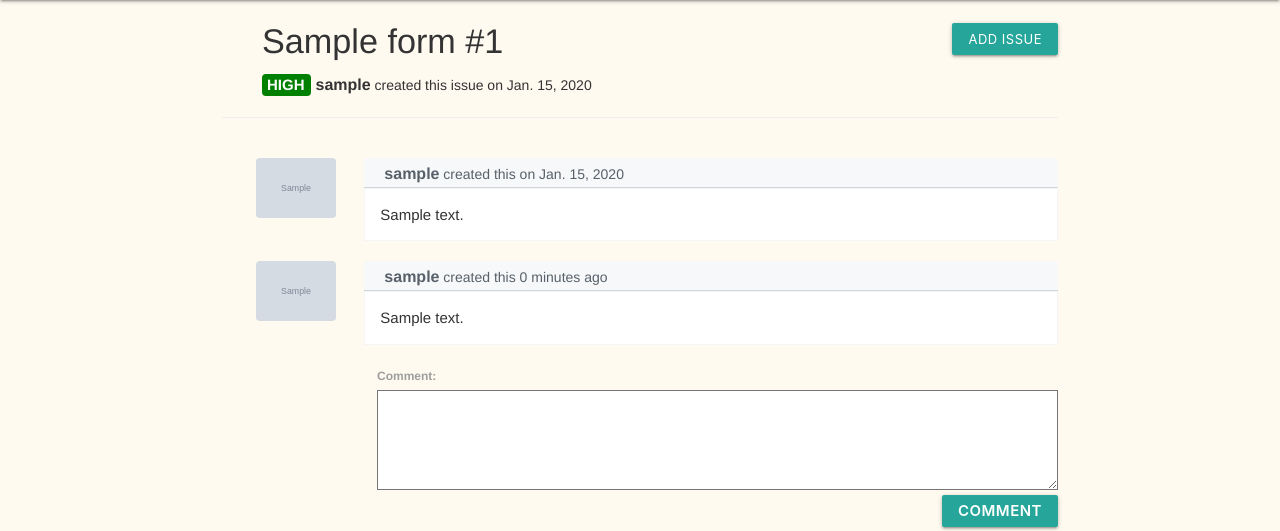
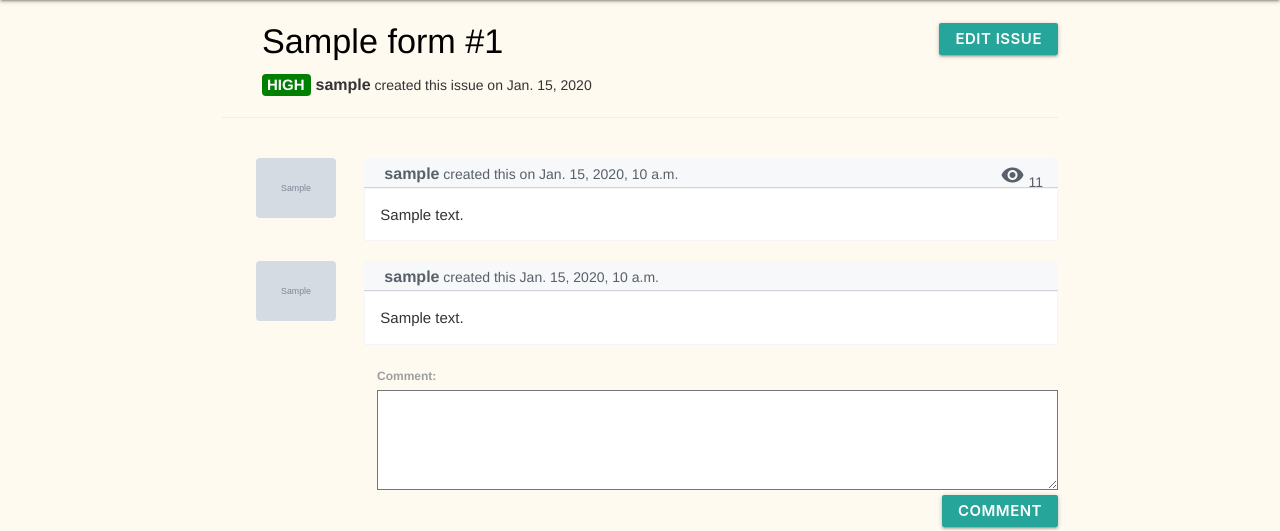
Before and after one commit to Ramanathan03/Issue-tracker, a Django app: page /tickets/1/ in a window 1280 px wide. Shown: the part 70-601 px from the top of the page. Run offline with Django 3.2, Linux system fonts and the light colour scheme; a user stored in the database is signed in; tables that the repository leaves empty hold one stand-in row (values such as "Sample post"); grey boxes marked "Sample" are stand-in pictures; some libraries are stand-ins or nearby versions.

Commit message:
added edit-tickets page and added views for high priority user

```diff
--- a/tickets/templates/show_tickets.html
+++ b/tickets/templates/show_tickets.html
@@ -11,9 +11,14 @@
           <div class="title-padding-show">
 
            <div>
-            <a class="nav-font float-button " href="{% url 'add_tickets' %}"><button class="btn btn-success btn-small">Add Issue</button></a>
+            {% if user == ticket.author and ticket.priority == "HIGH" %}
+            <button class="btn btn-success btn-small nav-font float-button"><a class="nav-font float-button " style="color:White; text-decoration:none;" href="{% url 'edit' ticket.id %}">Edit Issue</a></button>
+            {% else %}
+            <button class="btn btn-success btn-small nav-font float-button"><a class="nav-font float-button" style="color:White; text-decoration:none;" href="{% url 'add_tickets' %}">Add Issue</a></button>
+            {% endif %}
            </div>
-          <h4 class="title-size-in-show"><span>{{ticket.title}} </span><span>#{{ticket.id}}</span></h4>
+          <h4 class="title-size-in-show" style="color:black;"><span>{{ticket.title}} </span><span>#{{ticket.id}}</span>
+          </h4>
 
            </div>
            <div class="title-padding-show">
@@ -45,7 +50,11 @@
     {% endif %}
        <div class="col-xs-10 col-md-10 whole-description-padding">
         <div class="head-description">
-         <span class="user-author-font">{{ticket.author}}</span> created this on {{ticket.date_create.date}}
+         <span class="user-author-font">{{ticket.author}}</span> created this on {{ticket.date_create}}
+         {% if user == ticket.author and ticket.priority == "HIGH" %}
+         <span>
+         <p class=" float-button"><i class="material-icons">visibility</i> {{ticket.views}}</p> </span>
+         {% endif %}
         </div>
            <div class="body-description">
    {{ticket.description}}
@@ -64,7 +73,7 @@
      {% endif %}
        <div class="col-xs-10 col-md-10 whole-description-padding">
         <div class="head-description">
-         <span class="user-author-font">{{comments.user}}</span> created this {{comments.comment_created|timesince}} ago
+         <span class="user-author-font">{{comments.user}}</span> created this {{comments.comment_created}}
         </div>
            <div class="body-description">
    {{comments.comment}}
--- a/tickets/urls.py
+++ b/tickets/urls.py
@@ -1,7 +1,8 @@
 from django.conf.urls import url, include
-from tickets.views import add_tickets , show_tickets, confrim
+from tickets.views import add_tickets , show_tickets, confrim, edit_tickets
 urlpatterns = [
     url(r'^add_tickets/$',add_tickets, name='add_tickets'),
     url(r'^confrim/$',confrim, name='confrim'),
     url(r'^(?P<pk>\d+)/$',show_tickets, name='show_tickets'),
+    url(r'^edit_tickets/(?P<id>\d+)$', edit_tickets, name="edit"),
     ]
--- a/tickets/views.py
+++ b/tickets/views.py
@@ -61,7 +61,17 @@ def show_tickets(request, pk):
     comment = Comment_form.objects.all()
     return render(request, 'show_tickets.html', {'ticket':ticket, 'commentbox':commentbox, 'comment':comment})
 
-
+@login_required
+def edit_tickets(request,id):
+    ticket =get_object_or_404(add_tickets_form,pk=id)
+    if request.method == "POST":
+        form = ticketsForm(request.POST, instance=ticket)
+        if form.is_valid():
+            form.save()
+            return redirect(show_tickets, ticket.id)
+    else:
+        form = ticketsForm(instance=ticket)
+    return render(request,"edit_tickets.html",{'form':form})
 
 @login_required
 def confrim(request):
```
Also changed, not shown: tickets/templates/edit_tickets.html (added, +21 -0 lines).
